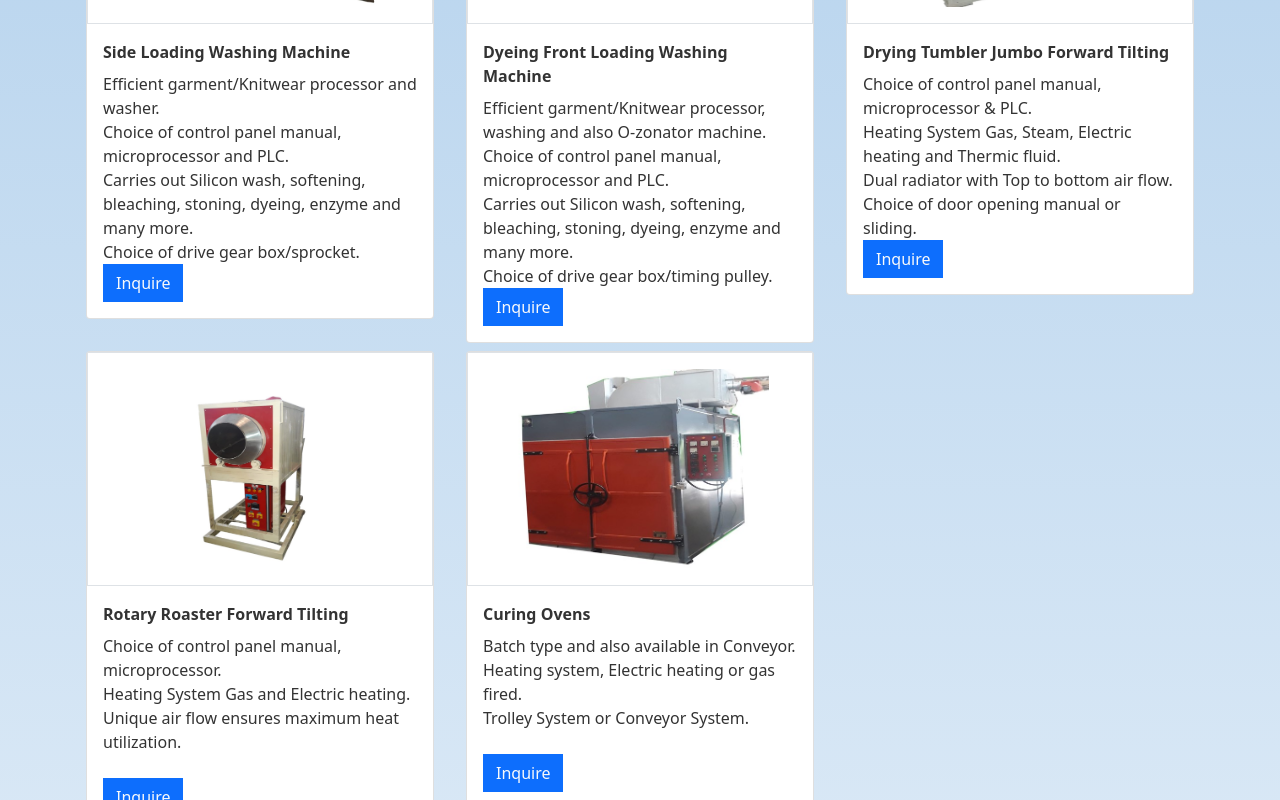
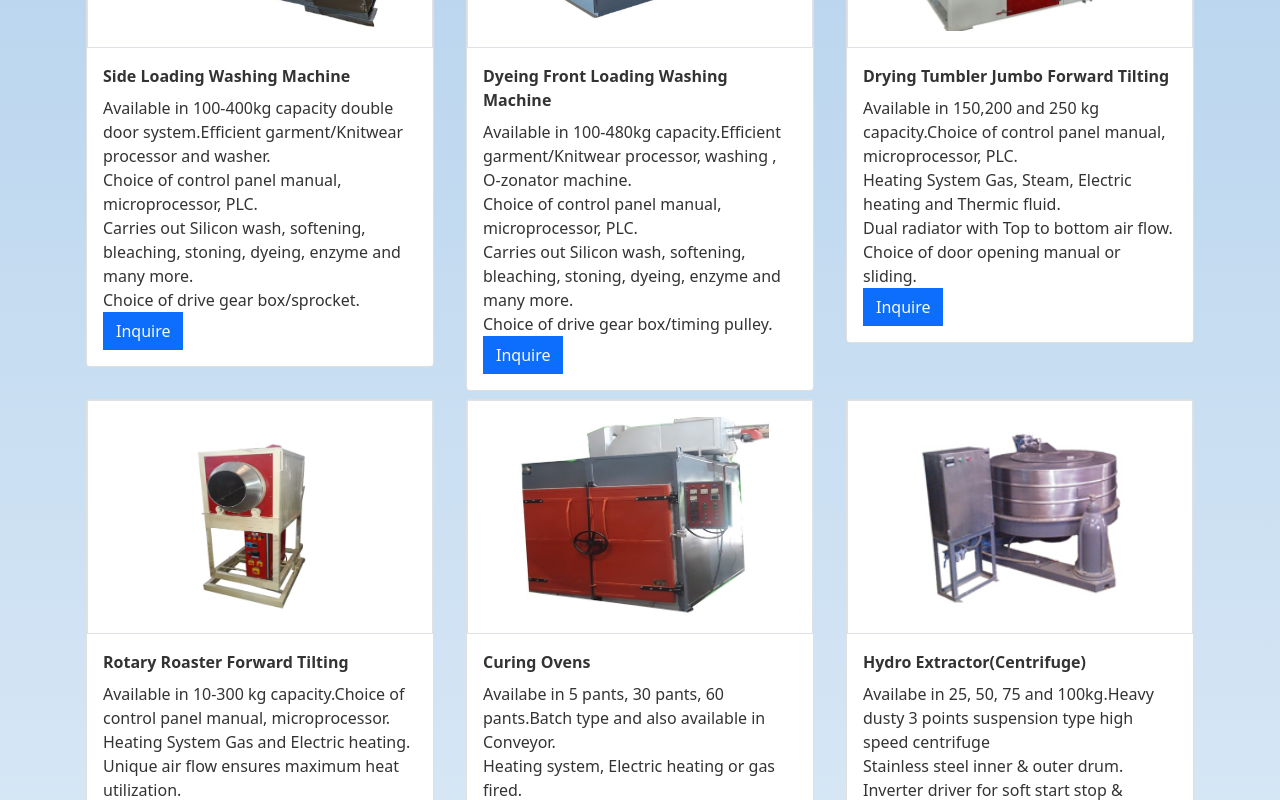
Before and after one commit to UmairShah1234/Starworld, a React (Vite) app: page / in a window 1280 px wide. Shown: the part 2420-3220 px from the top of the page. Built offline with nearby package versions, Linux system fonts and the light colour scheme.

Commit message:
final changes 1.1.0

```diff
--- a/src/App.css
+++ b/src/App.css
@@ -85,11 +85,7 @@
 
 
 
-.card-img-top {
-  height: 200px;
-  width: auto;
-  object-fit: cover;
-}
+
 .background-image-left {
   top: 28%;
   position: absolute;
@@ -134,6 +130,12 @@
   object-fit: cover;
 }
 
+.card-img-top {
+  height: 200px;
+  width: 100%;
+  object-fit: contain;
+}
+
 /* Media query for smaller screens */
 @media (max-width: 400px) {
   .carousel-img {
--- a/src/components/ProductComponent.jsx
+++ b/src/components/ProductComponent.jsx
@@ -1,14 +1,13 @@
 import React from "react";
 import ProjectCard from "./ProjectCard";
-import image1 from './../assets/Product1.jpg';
-import image2 from './../assets/Picture2.jpg';
-import image3 from './../assets/Picture3.jpg';
-import image4 from './../assets/Picture4.jpg';
-import image5 from './../assets/Picture5.jpg';
-import image6 from './../assets/Picture6.jpg';
-import image7 from './../assets/Picture7.jpg';
-import image8 from './../assets/Picture8.jpg';
-
+import image1 from "./../assets/Product1.jpg";
+import image2 from "./../assets/Picture2.jpg";
+import image3 from "./../assets/Picture3.jpg";
+import image4 from "./../assets/Picture4.jpg";
+import image5 from "./../assets/Picture5.jpg";
+import image6 from "./../assets/Picture6.jpg";
+import image7 from "./../assets/Picture7.jpg";
+import image8 from "./../assets/Picture8.jpg";
 
 const ProductComponent = () => {
   const products = [
@@ -32,7 +31,7 @@ const ProductComponent = () => {
     {
       name: "Drying Tumbler",
       capacityrange: "Available in 10-125 kg capacity.",
-      function: "Choice of control panel manual, microprocessor and PLC.",
+      function: "Choice of control panel manual, microprocessor, PLC.",
       function1:
         "Heating System Gas, Steam, Electric heating and Thermic fluid.",
       function2: "Unique air flow ensures maximum heat utilization.",
@@ -42,7 +41,7 @@ const ProductComponent = () => {
       name: "Side Loading Washing Machine",
       capacityrange: "Available in 100-400kg capacity double door system.",
       function: "Efficient garment/Knitwear processor and washer.",
-      function1: "Choice of control panel manual, microprocessor and PLC.",
+      function1: "Choice of control panel manual, microprocessor, PLC.",
       function2:
         "Carries out Silicon wash, softening, bleaching, stoning, dyeing, enzyme and many more.",
       function3: "Choice of drive gear box/sprocket.",
@@ -52,8 +51,8 @@ const ProductComponent = () => {
       name: "Dyeing Front Loading Washing Machine",
       capacityrange: "Available in 100-480kg capacity.",
       function:
-        "Efficient garment/Knitwear processor, washing and also O-zonator machine.",
-      function1: "Choice of control panel manual, microprocessor and PLC.",
+        "Efficient garment/Knitwear processor, washing , O-zonator machine.",
+      function1: "Choice of control panel manual, microprocessor, PLC.",
       function2:
         "Carries out Silicon wash, softening, bleaching, stoning, dyeing, enzyme and many more.",
       function3: "Choice of drive gear box/timing pulley.",
@@ -63,7 +62,7 @@ const ProductComponent = () => {
     {
       name: "Drying Tumbler Jumbo Forward Tilting",
       capacityrange: "Available in 150,200 and 250 kg capacity.",
-      function: "Choice of control panel manual, microprocessor & PLC.",
+      function: "Choice of control panel manual, microprocessor, PLC.",
       function1:
         "Heating System Gas, Steam, Electric heating and Thermic fluid.",
       function2: "Dual radiator with Top to bottom air flow.",
@@ -80,11 +79,20 @@ const ProductComponent = () => {
     },
     {
       name: "Curing Ovens",
-      capacityrange: "5 pants, 30 pants, 60 pants.",
+      capacityrange: "Availabe in 5 pants, 30 pants, 60 pants.",
       function: "Batch type and also available in Conveyor.",
       function1: "Heating system, Electric heating or gas fired.",
       function2: "Trolley System or Conveyor System.",
       image: image8,
+    },
+    {
+      name: "Hydro Extractor(Centrifuge)",
+      capacityrange: "Availabe in 25, 50, 75 and 100kg.",
+      function: "Heavy dusty 3 points suspension type high speed centrifuge",
+      function1: "Stainless steel inner & outer drum.",
+      function2: "Inverter driver for soft start stop & breaking register.",
+      function3: "Centrifugal cluth & gradual accelaration.",
+      image: "/assets/HEC.jpg",
     },
   ];
 
--- a/src/components/ProjectCard.jsx
+++ b/src/components/ProjectCard.jsx
@@ -24,6 +24,7 @@ const ProjectCard = ({ product }) => {
             <strong>{product.name}</strong>
           </p>
           <span>
+            {product.capacityrange}
             {product.function} <br />
             {product.function1} <br />
             {product.function2} <br />
```
